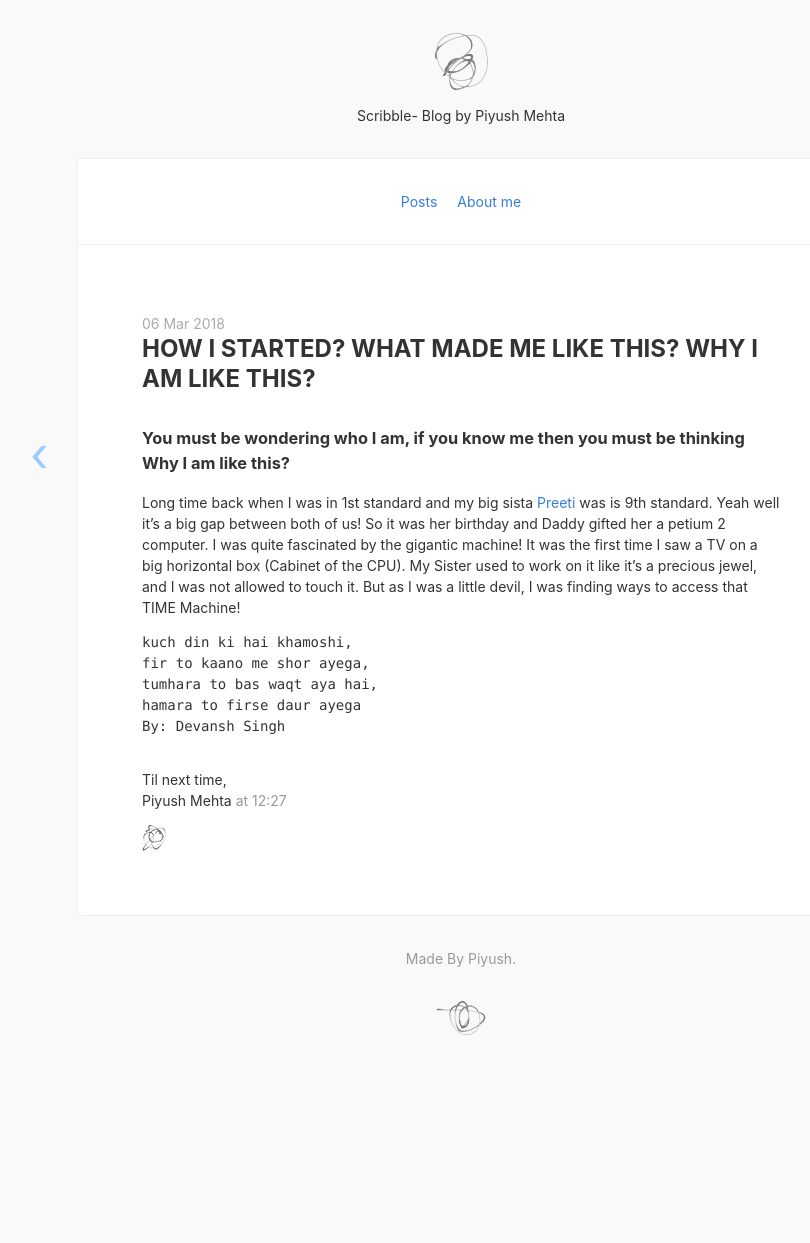
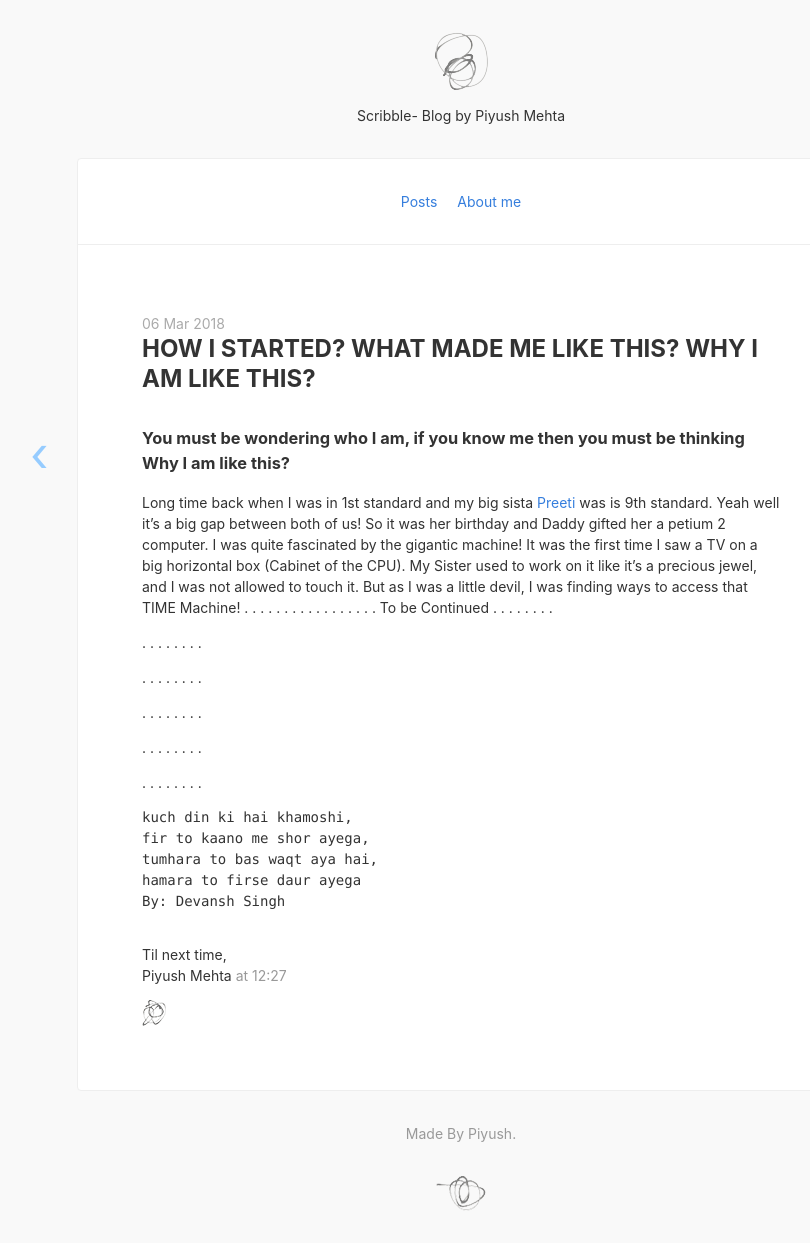
Before and after one commit to piyush97/Blog, a Jekyll site: the page built from _posts/2018-03-06-How.md, in a window 1280 px wide. Shown: the whole page, without its empty margins (179-989 px from the left). Built offline with Jekyll 4.4.1, drawn with Linux system fonts in a browser that asks for light colours; nearby versions of some CDN libraries; before the commit the page ends 1068 px from its top, so only the background shows below that.

Commit message:
Update 2018-03-06-How.md

```diff
--- a/_posts/2018-03-06-How.md
+++ b/_posts/2018-03-06-How.md
@@ -8,8 +8,77 @@ Yeah well it's a big gap between both of us!
 So it was her birthday and Daddy gifted her a petium 2 computer.
 I was quite fascinated by the gigantic machine! It was the first time I saw a TV on a big horizontal box (Cabinet of the CPU).
 My Sister used to work on it like it's a precious jewel, and I was not allowed to touch it. But as I was a little devil, I was finding ways to access that TIME Machine!
+.
+.
+.
+.
+.
+.
+.
+.
+.
+.
+.
+.
+.
+.
+.
+.
+.
+To be Continued
+.
+.
+.
+.
+.
+.
+.
+.
 
+.
+.
+.
+.
+.
+.
+.
+.
 
+.
+.
+.
+.
+.
+.
+.
+.
+
+.
+.
+.
+.
+.
+.
+.
+.
+
+.
+.
+.
+.
+.
+.
+.
+.
+
+.
+.
+.
+.
+.
+.
+.
+.
 
 
 
```
